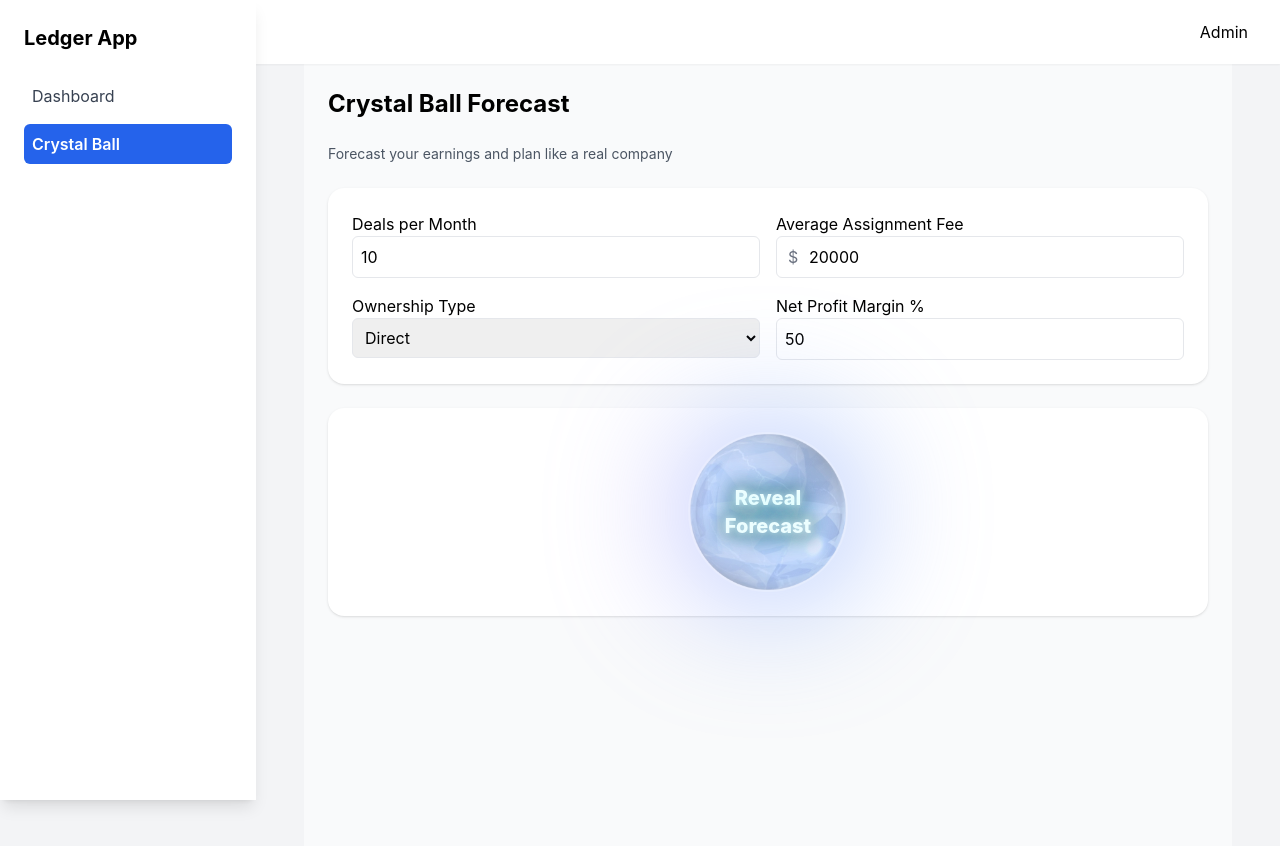
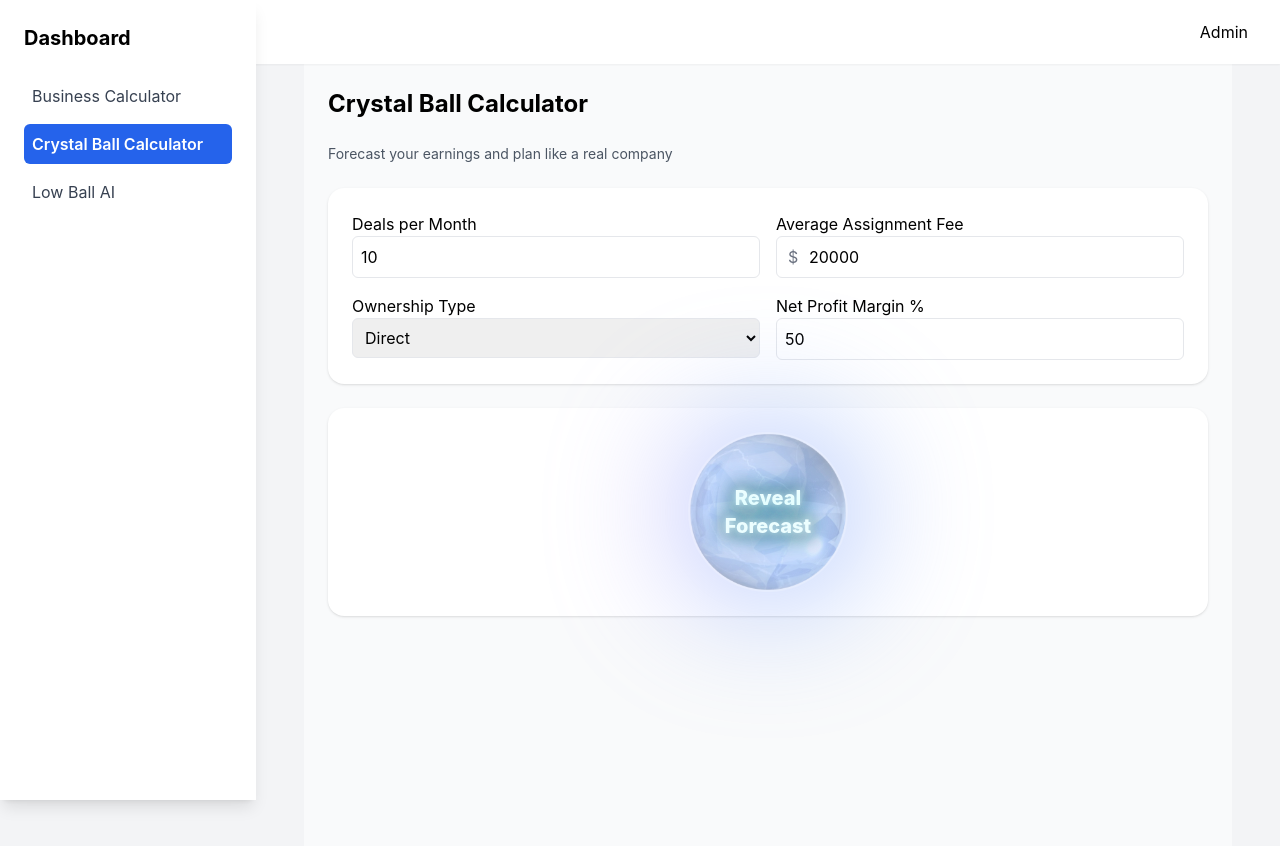
Before and after one commit to dyingbreed12/real-estate-ledger, a Next.js app: page /crystal-ball in a window 1280 px wide. Shown: the top 846 px of the page. Built offline with nearby package versions, Linux system fonts and the light colour scheme.

Commit message:
Amend app name and sidebar menu

```diff
--- a/app/crystal-ball/page.tsx
+++ b/app/crystal-ball/page.tsx
@@ -14,7 +14,7 @@ export default function CrystalBallPage() {
 
   return (
     <div className="p-6 bg-gray-50 min-h-screen space-y-6 -mt-12">
-      <h1 className="text-2xl font-bold">Crystal Ball Forecast</h1>
+      <h1 className="text-2xl font-bold">Crystal Ball Calculator</h1>
 
       {/* Message */}
       <p className="text-gray-600 text-sm mt-1">
--- a/app/layout.tsx
+++ b/app/layout.tsx
@@ -2,7 +2,7 @@ import "./globals.css";
 import SidebarWrapper from "@/components/layout/SidebarWrapper";
 
 export const metadata = {
-  title: "Ledger App",
+  title: "Business Calculator",
   description: "Dashboard",
 };
 
--- a/components/layout/Sidebar.tsx
+++ b/components/layout/Sidebar.tsx
@@ -11,8 +11,9 @@ export default function Sidebar({ sidebarOpen, setSidebarOpen }: SidebarProps) {
   const pathname = usePathname();
 
   const links = [
-    { name: "Dashboard", href: "/" },
-    { name: "Crystal Ball", href: "/crystal-ball" },
+    { name: "Business Calculator", href: "/" },
+    { name: "Crystal Ball Calculator", href: "/crystal-ball" },
+    { name: "Low Ball AI", href: "https://offeraibot.netlify.app/" },
   ];
 
   return (
@@ -22,7 +23,7 @@ export default function Sidebar({ sidebarOpen, setSidebarOpen }: SidebarProps) {
         ${sidebarOpen ? "translate-x-0" : "-translate-x-full"} md:translate-x-0
       `}
     >
-      <h1 className="text-xl font-bold mb-6">Ledger App</h1>
+      <h1 className="text-xl font-bold mb-6">Dashboard</h1>
       <nav className="flex flex-col space-y-2">
         {links.map((link) => (
           <Link
```
